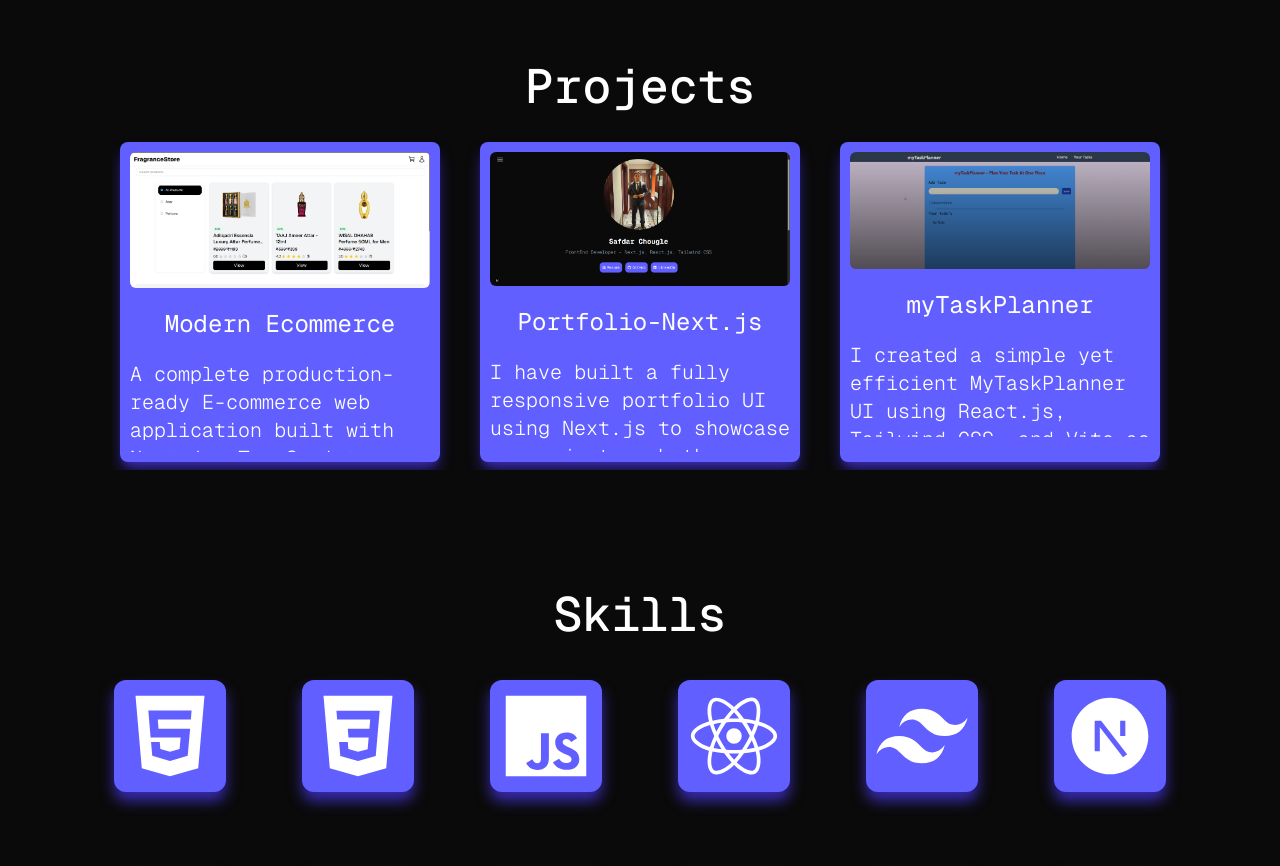
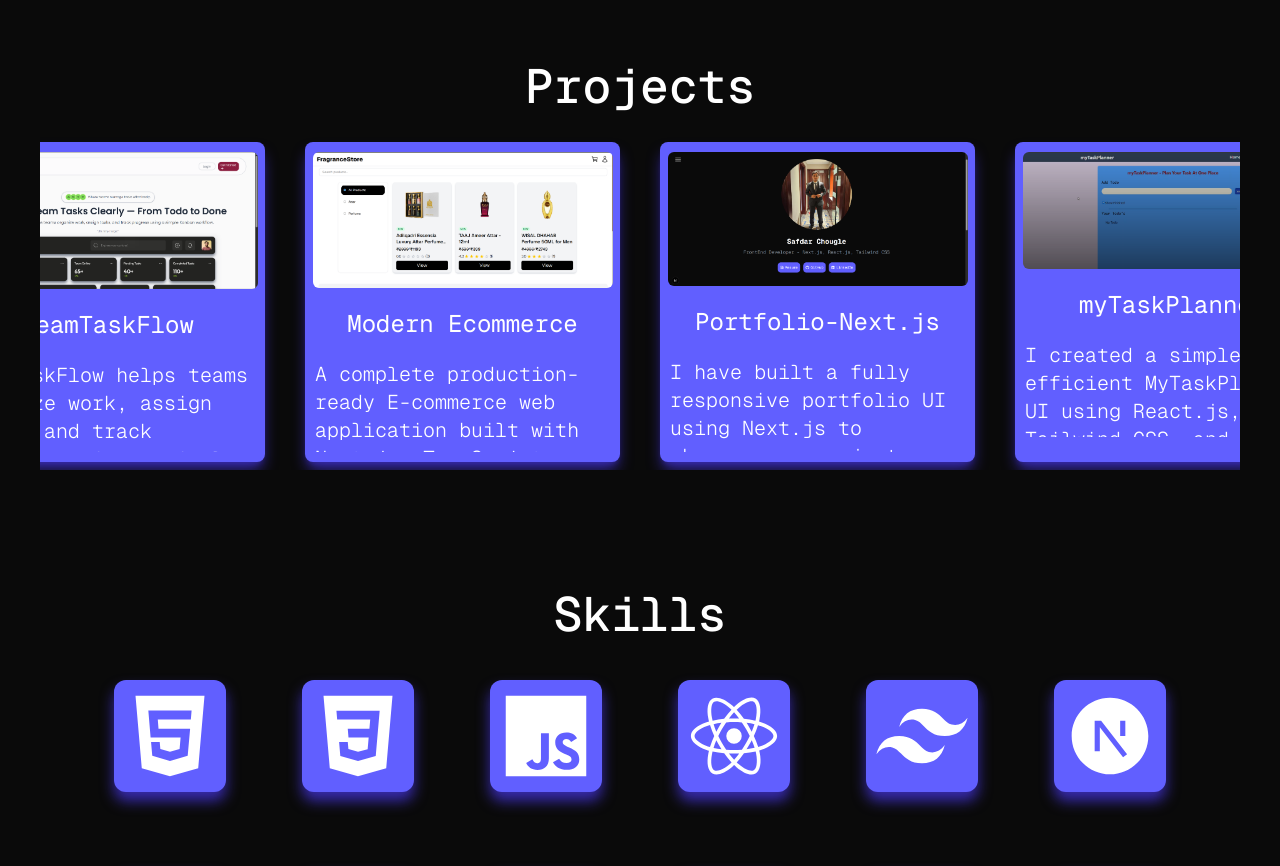
Before and after one commit to chouglesafdar22/Portfolio-Next.js-, a Next.js app in the folder portfolio-ui/: page / in a window 1280 px wide. Shown: the part 1340-2206 px from the top of the page. Built offline with nearby package versions, Linux system fonts and the light colour scheme.

Commit message:
Add TeamTaskFlow project to portfolio
Introduced the TeamTaskFlow project to the portfolio by updating the project list in page.js, adjusting ProjectCard width for layout consistency, and adding the corresponding project image.

```diff
--- a/portfolio-ui/app/components/ProjectCard.js
+++ b/portfolio-ui/app/components/ProjectCard.js
@@ -3,7 +3,7 @@ import Image from 'next/image'
 
 function ProjectCard({ image, title, description, onClick }) {
     return (
-        <div onClick={onClick} className='flex flex-col cursor-pointer text-white hover:text-gray-300 hover:bg-gray-600 transition-all duration-300 items-center px-2.5 py-2.5 m-2 h-80 w-80 gap-5 ease-in-out rounded-lg shadow-lg shadow-indigo-800 hover:shadow-xl hover:shadow-gray-900 bg-indigo-500'>
+        <div onClick={onClick} className='flex flex-col cursor-pointer text-white hover:text-gray-300 hover:bg-gray-600 transition-all duration-300 items-center px-2.5 py-2.5 m-2 h-80 w-[315px] gap-5 ease-in-out rounded-lg shadow-lg shadow-indigo-800 hover:shadow-xl hover:shadow-gray-900 bg-indigo-500'>
             <Image src={image} className='object-contain rounded-md' alt={title} width={300} height={300} />
             <h3 className='lg:text-2xl sm:text-xl text-lg font-normal font-mono'>{title}</h3>
             <p className='lg:text-xl h-full sm:text-lg max-h-24 w-full break-words overflow-y-auto text-md font-light font-mono'>{description}</p>
--- a/portfolio-ui/app/page.js
+++ b/portfolio-ui/app/page.js
@@ -65,6 +65,10 @@ export default function Home() {
     window.open("https://github.com/chouglesafdar22/Modern-Ecommerce", "_blank")
   }
 
+   const openLink4 = () => {
+    window.open("https://github.com/chouglesafdar22/TeamTaskFlow", "_blank")
+  }
+
   return (
     <>
       {/* navbar */}
@@ -122,6 +126,9 @@ export default function Home() {
             <h2 className="lg:text-5xl sm:text-4xl text-3xl text-white font-mono font-medium">Projects</h2>
             <div className="flex items-center xl:justify-center sm:overflow-x-auto w-full sm:flex-row flex-col gap-6">
               <ScrollWrapper direction="down" ease="easeOut">
+                <ProjectCard onClick={openLink4} image="/images/teamTaskFlow.png" title="TeamTaskFlow" description="TeamTaskFlow helps teams organize work, assign tasks, and track progress using a simple Kanban workflow. (Ongoing Project)" />
+              </ScrollWrapper>
+              <ScrollWrapper direction="down" ease="easeOut">
                 <ProjectCard onClick={openLink3} image="/images/modern_ecommerce.png" title="Modern Ecommerce" description="A complete production-ready E-commerce web application built with Next.js, TypeScript, Tailwind CSS, ShadCN UI, Context API, Node.js, Express, MongoDB, Cloudinary, and Render/Vercel deployment. This project includes everything a real online store needs — authentication, admin dashboard, product management, cart, checkout, orders, invoices, returns system, and much more." />
               </ScrollWrapper>
               <ScrollWrapper direction="down" ease="easeOut">
```
Also changed, not shown: portfolio-ui/public/images/teamTaskFlow.png (added), 1 other file (tests, documents, lock files or other folders).
